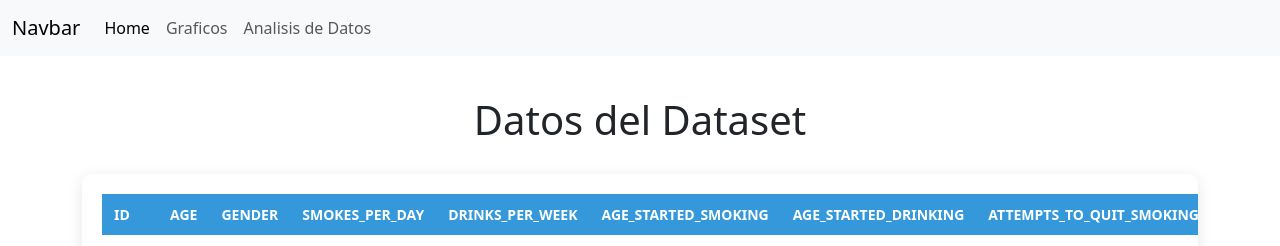
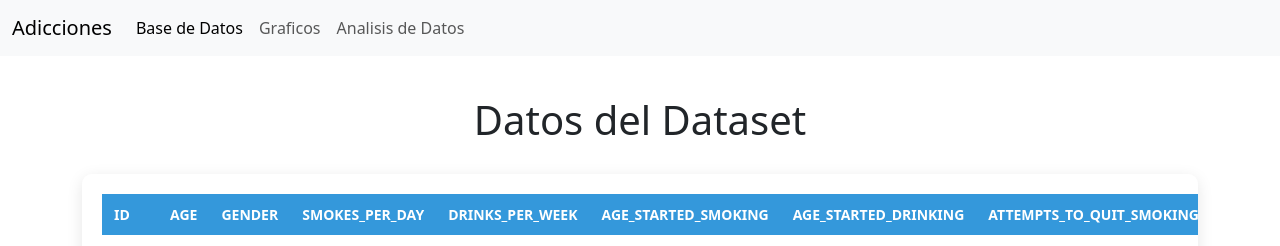
Before and after one commit to Delf04/Tp3-Flask, a Flask app: page / in a window 1280 px wide. Shown: the top 246 px of the page. Run offline with Flask 3, Linux system fonts and the light colour scheme; data comes from the database, SQL or seed files in the repository.

Commit message:
correciones nombres

```diff
--- a/templates/index.html
+++ b/templates/index.html
@@ -12,20 +12,20 @@
 <body>
     <nav class="navbar navbar-expand-lg bg-body-tertiary">
   <div class="container-fluid">
-    <a class="navbar-brand" href="#">Navbar</a>
+    <a class="navbar-brand" href="index.html">Adicciones</a>
     <button class="navbar-toggler" type="button" data-bs-toggle="collapse" data-bs-target="#navbarNav" aria-controls="navbarNav" aria-expanded="false" aria-label="Toggle navigation">
       <span class="navbar-toggler-icon"></span>
     </button>
     <div class="collapse navbar-collapse" id="navbarNav">
       <ul class="navbar-nav">
         <li class="nav-item">
-          <a class="nav-link active" aria-current="page" href="index.html">Home</a>
+          <a class="nav-link active" aria-current="page" href="index.html">Base de Datos</a>
         </li>
         <li class="nav-item">
           <a class="nav-link" href="graficos.html">Graficos</a>
         </li>
         <li class="nav-item">
-          <a class="nav-link" href="analisis de datos.html">Analisis de Datos</a>
+          <a class="nav-link" href="analisis_de_datos.html">Analisis de Datos</a>
         </li>
       </ul>
     </div>
```
Also changed, not shown: templates/analisis_de_datos.html (renamed from templates/analisis de datos.html).
